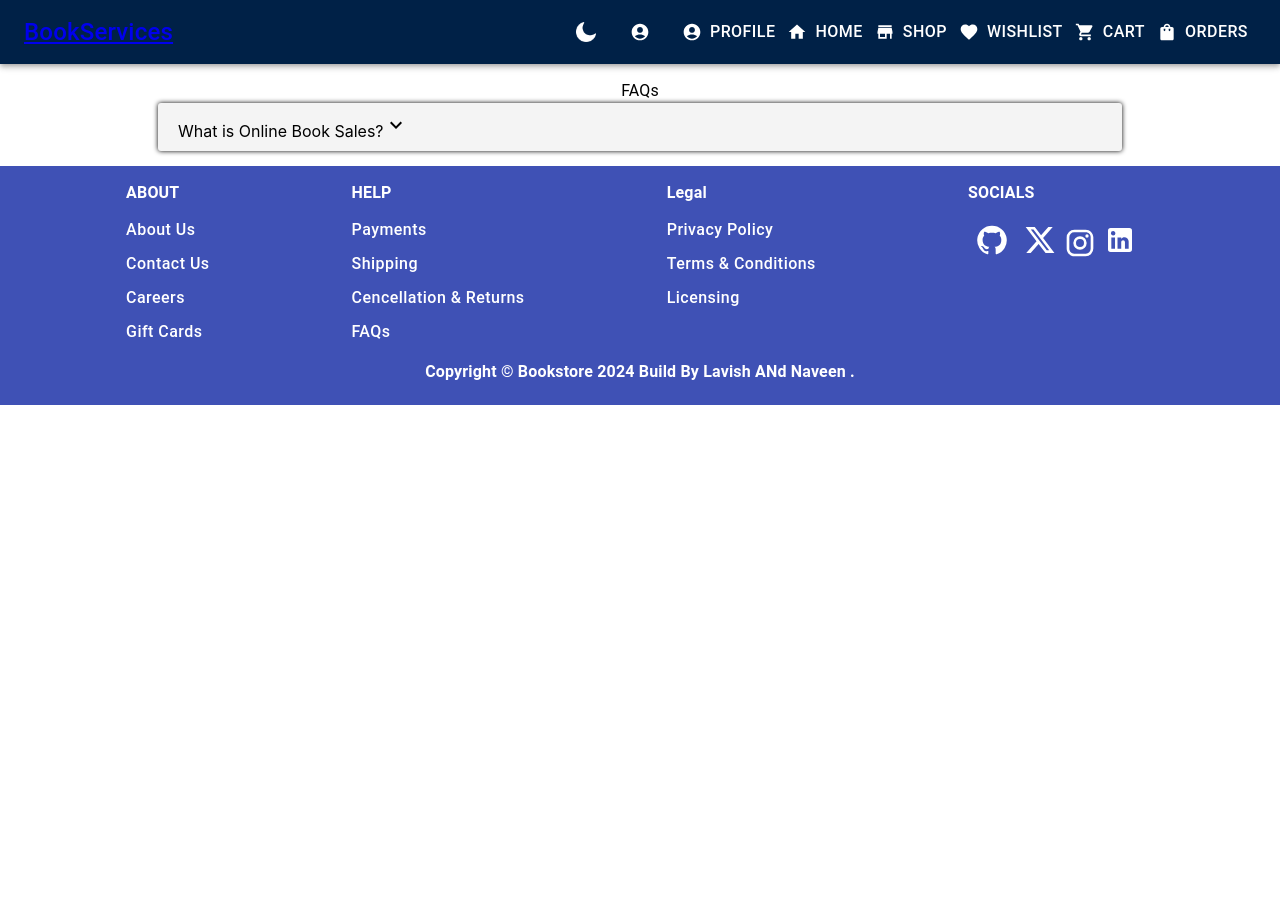
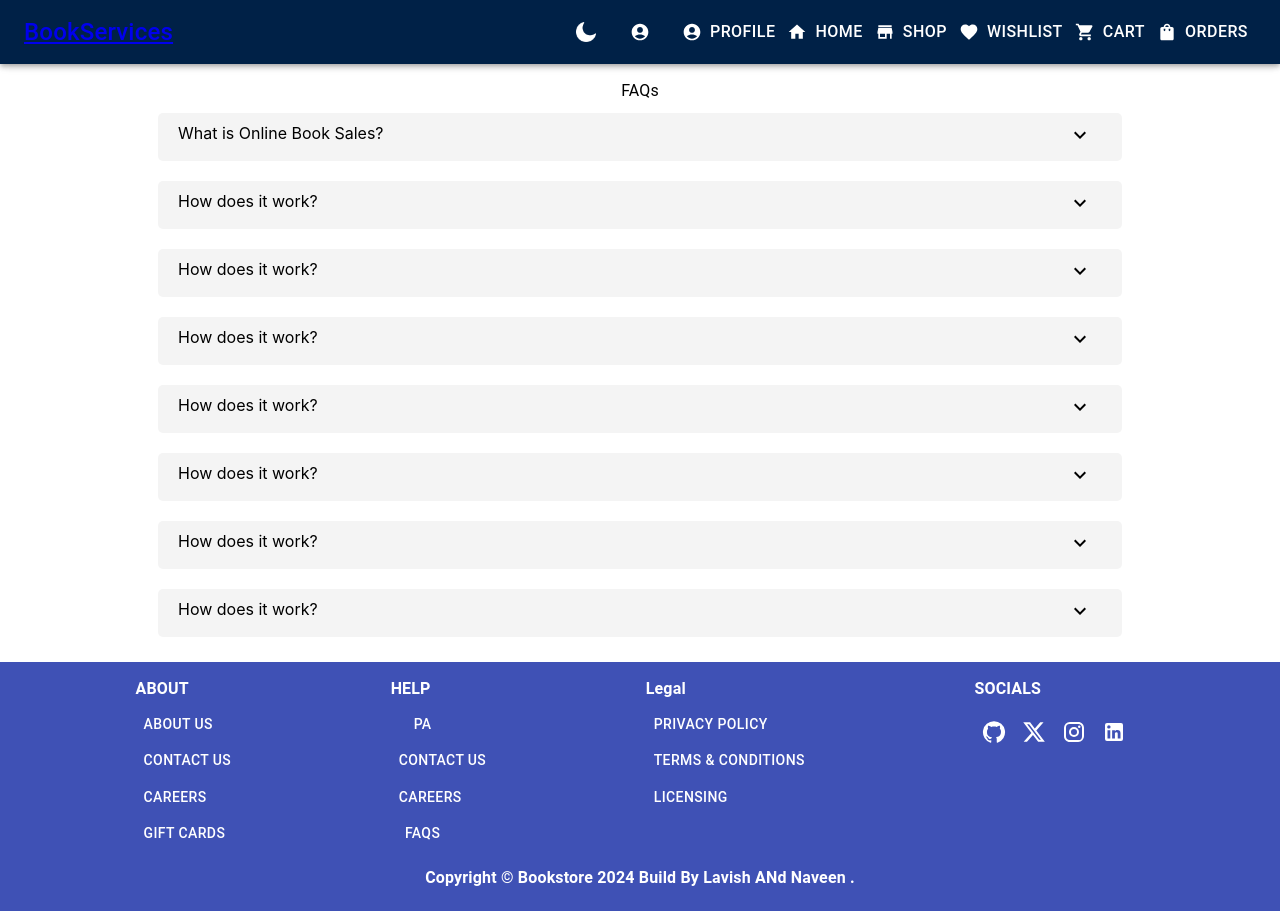
Before and after one commit to mishra-naveen-dev/ebook-store, a React (Create React App) app: page /faqs in a window 1280 px wide. Before the commit the page ends 800 px from the top, so only its background shows below. Built offline with nearby package versions, Linux system fonts and the light colour scheme.

Commit message:
updated and fixed FAQs page

```diff
--- a/src/components/Footer/FooterContent.jsx
+++ b/src/components/Footer/FooterContent.jsx
@@ -16,14 +16,14 @@ export const Help = () => {
     const classes = useStyles();
     return (
         <>
-            <Grid container direction="column" justifyContent="flex-start" alignItems="flex-start">
-                <Button className={classes.FooterBtn} component={Link} to="/">Payments</Button>
-                <Button className={classes.FooterBtn} component={Link} to="/">Shipping</Button>
-                <Button className={classes.FooterBtn} component={Link} to="/">Cencellation & Returns</Button>
-                <Button className={classes.FooterBtn} component={Link} to="/faqs">FAQs</Button>
-
+            <Grid container direction="column" justifyContent="flex-start" t alignItems="flex-start">
+                <Button className={classes.FooterBtn} color="inherit" component={Link} to="/about">Pa</Button>
+                <Button className={classes.FooterBtn} color="inherit" component={Link} to="/contact">Contact us</Button>
+                <Button className={classes.FooterBtn} color="inherit" component={Link} to="/">Careers</Button>
+                <Button className={classes.FooterBtn} color="inherit" component={Link} to="/faqs">FAQS</Button>
             </Grid>
         </>
+
     )
 }
 
--- a/src/components/Footer/Styles.js
+++ b/src/components/Footer/Styles.js
@@ -13,20 +13,21 @@ export const FooterStyles = makeStyles((theme) => ({
         alignItems: 'center',
         justifyContent: "center",
         flexDirection: "column",
-        fontSize: " medium !important",
+        fontSize: " medium ",
         backgroundColor: '#3f51b5',
+        color:'white'
     },
     Text: {
         color: 'white',
-        fontSize: '1rem !important',
-        fontWeight: 'bold !important',
-        marginBottom: '5px !important',
+        fontSize: '1rem ',
+        fontWeight: 'bold ',
+        marginBottom: '5px ',
     },
     MarginTop: {
-        marginTop: '15px !important',
+        marginTop: '15px ',
     },
     MarginRight: {
-        marginRight: '10px !important',
+        marginRight: '10px ',
     }
 
 }));
@@ -35,23 +36,61 @@ export const FooterStyles = makeStyles((theme) => ({
 // Footer Content Style
 export const AboutStyle = makeStyles((theme)=>({
     FooterBtn:{
-        justifyContent: 'flex-start !important',
-        color: 'white !important',
-        fontSize: '1rem !important',
-        textTransform: 'capitalize !important',
+        justifyContent: 'flex-start ',
+        color: 'white ',
+        fontSize: '1rem ',
+        textTransform: 'capitalize ',
         transition:' .5s ease' ,
-        padding: '6px 0px 0px 0px !important ',
+        padding: '6px 0px 0px 0px  ',
         '&:hover ':{
-        textDecoration: 'underline !important',
-        color:'#FFD700 !important',
+        textDecoration: 'underline ',
+        color:'#FFD700 ',
         transform: 'scale(1.15)',
     }
 },
 IconButton:{
-    fontSize:' 2rem !important',
-    padding: '6px 0px 0px 0px !important ',
+    fontSize:' 2rem ',
+    padding: '6px 0px 0px 0px  ',
     '&:hover':{
-      color:'#FFD700 !important',
+      color:'#FFD700 ',
       transform: 'scale(1.15)',
   }}
 }))
+
+
+
+//Faqs page Styling
+export const FaqsStyles = makeStyles((themes) => ({
+    Box: {
+        width: '75%',
+        borderRadius: '5px',
+        backgroundColor: '#F4F4F4',
+        padding: '10px 20px',
+        margin: '10px 0'
+
+    },
+    container: {
+        width: '100vw',
+        margin: '15px auto',
+        display: 'flex',
+        flexDirection: 'column',
+        alignItems: 'center',
+
+    },
+    content: {
+        display: 'none',
+    },
+    showContent: {
+        display: 'block',
+        padding: ' 10px 0'
+    },
+    keyicon:{
+        position:'relative',
+        right:'10px',
+    },
+    faqdiv:{
+        display: 'flex',
+        justifyContent: 'space-between',
+    }
+
+}));
--- /dev/null
+++ b/src/pages/Content/FaqsContent.jsx
@@ -0,0 +1,80 @@
+import React, { useState } from 'react';
+import { Box } from '@material-ui/core';
+import KeyboardArrowDownIcon from '@mui/icons-material/KeyboardArrowDown';
+import { FaqsStyles } from '../../Components/Footer/Styles';
+
+const useStyles = FaqsStyles;
+
+const FaqItem = ({ question, answer, isExpanded, handleToggle }) => {
+    const classes = useStyles();
+
+    return (
+        <Box className={classes.Box} onClick={handleToggle}>
+            <div className={classes.faqdiv}>
+                <div>{question}</div><div><KeyboardArrowDownIcon className={classes.keyicon} /></div>
+            </div>
+            <div className={`classes.content ${isExpanded ? classes.showContent : classes.content}`}>
+                {answer}
+            </div>
+        </Box>
+    );
+};
+
+const FaqsContent = () => {
+    const [activeIndex, setActiveIndex] = useState(-1);
+
+    const handleToggle = (index) => {
+        setActiveIndex(activeIndex === index ? -1 : index);
+    };
+
+    const faqs = [
+        {
+            question: 'What is Online Book Sales?',
+            answer: 'Lorem ipsum dolor sit amet, consectetur adipisicing elit. Enim, atque rerum architecto ut porro dolorum dolores.',
+        },
+        {
+            question: 'How does it work?',
+            answer: 'Quaerat atque perspiciatis, animi, reiciendis nihil beatae quas sapiente at quos expedita corrupti ducimus.',
+        },
+        {
+            question: 'How does it work?',
+            answer: 'Quaerat atque perspiciatis, animi, reiciendis nihil beatae quas sapiente at quos expedita corrupti ducimus.',
+        },
+        {
+            question: 'How does it work?',
+            answer: 'Quaerat atque perspiciatis, animi, reiciendis nihil beatae quas sapiente at quos expedita corrupti ducimus.',
+        },
+        {
+            question: 'How does it work?',
+            answer: 'Quaerat atque perspiciatis, animi, reiciendis nihil beatae quas sapiente at quos expedita corrupti ducimus.',
+        },
+        {
+            question: 'How does it work?',
+            answer: 'Quaerat atque perspiciatis, animi, reiciendis nihil beatae quas sapiente at quos expedita corrupti ducimus.',
+        },
+        {
+            question: 'How does it work?',
+            answer: 'Quaerat atque perspiciatis, animi, reiciendis nihil beatae quas sapiente at quos expedita corrupti ducimus.',
+        },
+        {
+            question: 'How does it work?',
+            answer: 'Quaerat atque perspiciatis, animi, reiciendis nihil beatae quas sapiente at quos expedita corrupti ducimus.',
+        },
+    ];
+
+    return (
+        <>
+            {faqs.map((faq, index) => (
+                <FaqItem
+                    key={index}
+                    question={faq.question}
+                    answer={faq.answer}
+                    isExpanded={activeIndex === index}
+                    handleToggle={() => handleToggle(index)}
+                />
+            ))}
+        </>
+    );
+};
+
+export default FaqsContent;
--- a/src/pages/Faqs.jsx
+++ b/src/pages/Faqs.jsx
@@ -1,39 +1,21 @@
 import React from 'react'
-import { Typography, Container, Box, } from "@material-ui/core";
-import { makeStyles } from "@material-ui/core/styles";
-import KeyboardArrowDownIcon from '@mui/icons-material/KeyboardArrowDown';
+import { Typography, Container, } from "@material-ui/core";
+import FaqsContent from './Content/FaqsContent';
+import { FaqsStyles } from '../Components/Footer/Styles';
 
-const useStyles = makeStyles((themes) => ({
-    Box: {
-        width: '75%',
-        borderRadius: '3px',
-        backgroundColor: '#F4F4F4',
-        padding: '10px 20px',
-        boxShadow: '0px 0px 5px black',
-
-    },
-    container: {
-        width: '100vw',
-        margin: '15px auto',
-        display: 'flex',
-        flexDirection: 'column',
-        alignItems: 'center',
-
-    }
-
-}));
+const useStyles = FaqsStyles
 
 const Faqs = () => {
     const classes = useStyles();
+
     return (
         <>
             <Container vriant='body' className={classes.container}>
                 <Typography vriant="body2" sx={{ alignItems: 'center' }}>
                     {"FAQs"}
                 </Typography>
-                <Box className={classes.Box}>
-                    <div>What is Online Book Sales?<KeyboardArrowDownIcon /></div>
-                </Box>
+
+                <FaqsContent />
 
             </Container>
         </>
```
